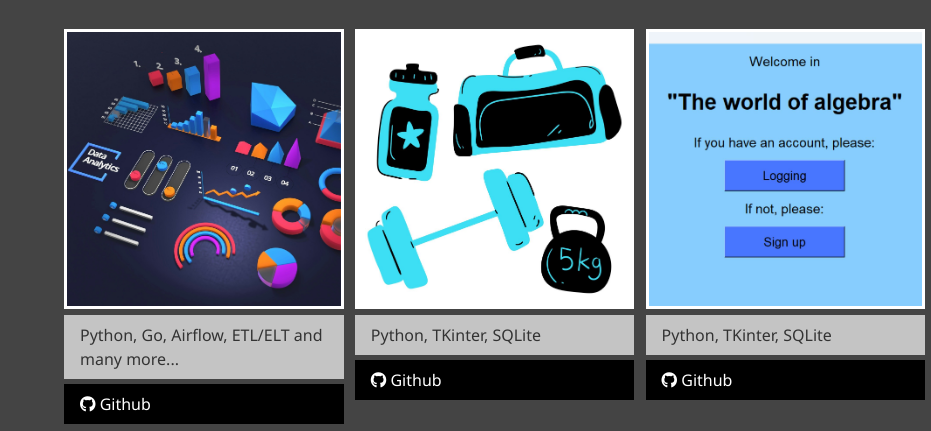
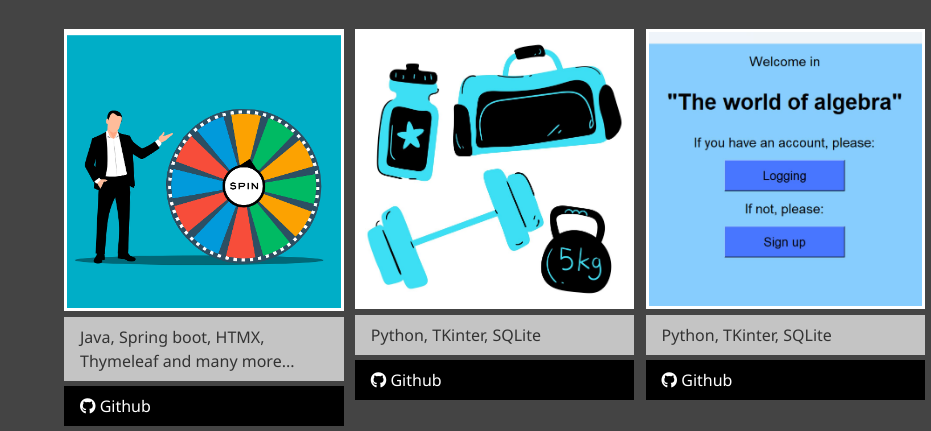
Before and after one commit to SerumYouNeed/Portfolio, a website: page dist/work.html in a window 1280 px wide. Shown: the part 253-684 px from the top of the page, 0-931 px from the left. Drawn offline with Linux system fonts and the light colour scheme; files whose address does not match are found by name.

Commit message:
Fix HTML structure and update project links

```diff
--- a/dist/work.html
+++ b/dist/work.html
@@ -42,13 +42,13 @@
         <h2 class="sm-heading">Zapraszam do zapoznania się z wybranymi projektami...</h2>
         <div class="projects">
             <div class="item">
-                <a href="https://github.com/SerumYouNeed/data-quant-python-go.git">
-                    <img src="img/data.jpg" alt="Moja droga do pozycji data engineer">
+                <a href="https://github.com/SerumYouNeed/Wheel-Of-Fortune-2.0.git">
+                    <img src="img/wheel.png" alt="Koło fortuny">
                 </a>
-                <a href="https://github.com/SerumYouNeed/data-quant-python-go.git" class="btn-light">
-                    Python, Go, Airflow, ETL/ELT and many more...
+                <a href="https://github.com/SerumYouNeed/Wheel-Of-Fortune-2.0.git" class="btn-light">
+                    Java, Spring boot, HTMX, Thymeleaf and many more...
                 </a>
-                <a href="https://github.com/SerumYouNeed/data-quant-python-go.git" class="btn-dark">
+                <a href="https://github.com/SerumYouNeed/Wheel-Of-Fortune-2.0.git" class="btn-dark">
                     <i class="fab fa-github"></i> Github
                 </a>
             </div>
@@ -93,4 +93,5 @@
     <script src="js/main.js"></script>
 </body>
 
+
 </html>
```
